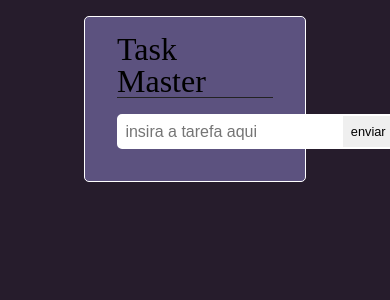
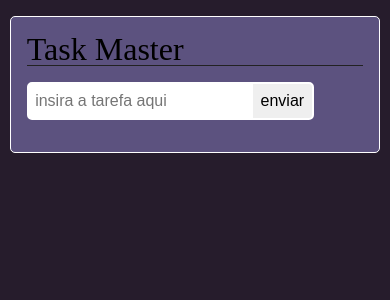
Before and after one commit to enzotorrs/task-master, a Flask app: page / in a window 390 px wide. Shown: the top 300 px of the page. Run offline with Flask 2, Linux system fonts and the light colour scheme.

Commit message:
port to mobile and enhance ui

```diff
--- a/static/botaoConclui.js
+++ b/static/botaoConclui.js
@@ -10,7 +10,7 @@ const BotaoConclui = () => {
 
 const concluiTarefa = (event) => {
     const botaoConclui = event.target
-    const tarefaCompleta = botaoConclui.parentElement.parentElement
+    const tarefaCompleta = botaoConclui.parentElement
     tarefaCompleta.classList.toggle('done')
 }
 
--- a/static/botaoDeleta.js
+++ b/static/botaoDeleta.js
@@ -9,7 +9,7 @@ const BotaoDeleta = () => {
 
 const deletarTarefa = (event) => {
     const botaoDeleta = event.target
-    const tarefaCompleta = botaoDeleta.parentElement.parentElement
+    const tarefaCompleta = botaoDeleta.parentElement
     tarefaCompleta.classList.add('fadeout')
 
     setTimeout(() => {
--- a/static/style.css
+++ b/static/style.css
@@ -8,7 +8,7 @@ body {
     background-color: #5C527F;
     border-radius: 5px;
     border: solid 1px white;
-    padding: 1rem 2rem;
+    padding: 1rem 1rem;
     margin-top: 1rem;
 }
 
@@ -20,16 +20,17 @@ body {
 .formulario-principal {
     display: flex;
     margin-top: 1rem;
+    font-size: 1em;
 }
 
 .formulario-principal input {
-    font-size: 1em;
+    font-size: inherit;
     border-radius: 5px 0 0 5px;
     padding: 0.2rem 0.4rem;
     border: solid 2px white;
 }
 .formulario-principal button {
-    font-size: 0.8em;
+    font-size: inherit;
     padding: 0.5rem;
     border-radius: 0 5px 5px 0;
     border: solid 2px white;
@@ -38,7 +39,11 @@ body {
 .lista-tarefas {
     list-style-type: none;
     margin-top: 1rem;
-    font-size: 1.5em;
+    font-size: 1em;
+}
+
+.lista-tarefas p {
+    width: 72%;
 }
 
 .lista-tarefas li {
@@ -52,15 +57,18 @@ body {
     min-width: 50%;
     width: auto;
     overflow: hidden;
+    font-size: inherit;
+
 }
 
 .lista-tarefas button {
     height: 50%;
-    font-size: 0.7em;
+    font-size: inherit;
     border-radius: 5px;
     border: solid 1px white;
     margin-right: 0.3rem;
     padding: 0.5rem;
+    align-self: center;
 
 }
 .lista-tarefas .botao-deleta {
@@ -76,3 +84,22 @@ body {
     opacity: 0;
     transition-duration: 0.5s;
 }
+
+@media screen and (max-width: 1023px){
+    main {
+        width: 95%;
+        margin:0 auto;
+    }
+    .container {
+        width: auto;
+    }
+    .formulario-principal {
+        font-size: 1em;
+    }
+    .lista-tarefas{
+        font-size: 1em;
+    }
+    .lista-tarefas li {
+        padding: 0.4rem;
+    }
+}
--- a/static/tarefas.js
+++ b/static/tarefas.js
@@ -10,13 +10,9 @@ const criarTarefa = (event) => {
 
     tarefa.innerHTML = `<p>${input.value}</p>`
 
-    const botoes= document.createElement('div')
 
-    botoes.appendChild(BotaoConclui())
-    botoes.appendChild(BotaoDeleta())
-    botoes.classList.add('divisao-botoes')
-
-    tarefa.appendChild(botoes)
+    tarefa.appendChild(BotaoConclui())
+    tarefa.appendChild(BotaoDeleta())
 
     list.insertBefore(tarefa, list.childNodes[0])
 
--- a/templates/index.html
+++ b/templates/index.html
@@ -3,8 +3,8 @@
 <head>
     <meta charset="UTF-8">
     <title>task master</title>
+    <link rel="stylesheet" href="{{ url_for('static', filename='reset.css') }}">
     <link rel="stylesheet" href="{{ url_for('static', filename='style.css') }}">
-    <link rel="stylesheet" href="{{ url_for('static', filename='reset.css') }}">
     <meta name='viewport' content='width=device-width, initial-scale=1.0, maximum-scale=1.0, user-scalable=0'/>
 
 </head>
```
